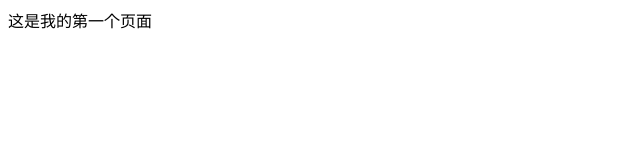
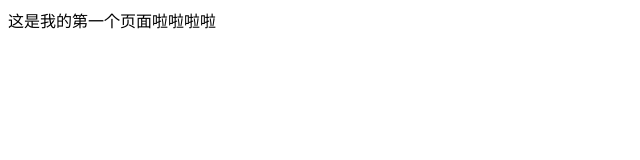
Before and after one commit to TerryLess/TheFirstOne, a plain HTML site: page one/index.html in a window 1280 px wide. Shown: the whole page, without its empty margins (0-640 px from the left). Drawn offline with Linux system fonts and the light colour scheme.

Commit message:
change index

```diff
--- a/one/index.html
+++ b/one/index.html
@@ -7,7 +7,7 @@
 </head>
 
 <body>
-    <div id="wrapper">这是我的第一个页面</div>
+    <div id="wrapper">这是我的第一个页面啦啦啦啦</div>
 </body>
 
 </html>
```
